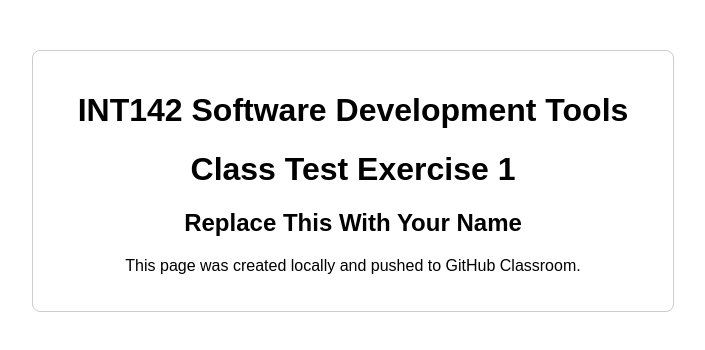
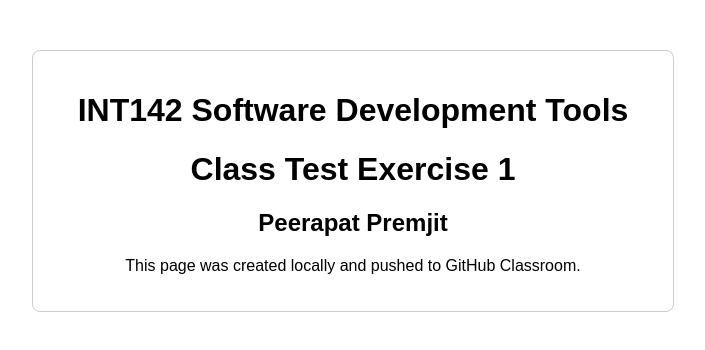
Before and after one commit to battiarund/testcase21-1, a plain HTML site: page index.html in a window 1280 px wide. Shown: the whole page, without its empty margins (287-992 px from the left). Drawn offline with Linux system fonts and the light colour scheme.

Commit message:
update student name

```diff
--- a/index.html
+++ b/index.html
@@ -14,7 +14,7 @@
     <div class="container">
         <h1>INT142 Software Development Tools</h1>
         <h1 id="class">Class Test Exercise 1</h1>
-        <h2 id="student-name">Replace This With Your Name</h2>
+        <h2 id="student-name">Peerapat Premjit</h2>
 
         <p>This page was created locally and pushed to GitHub Classroom.</p>
     </div>
```
